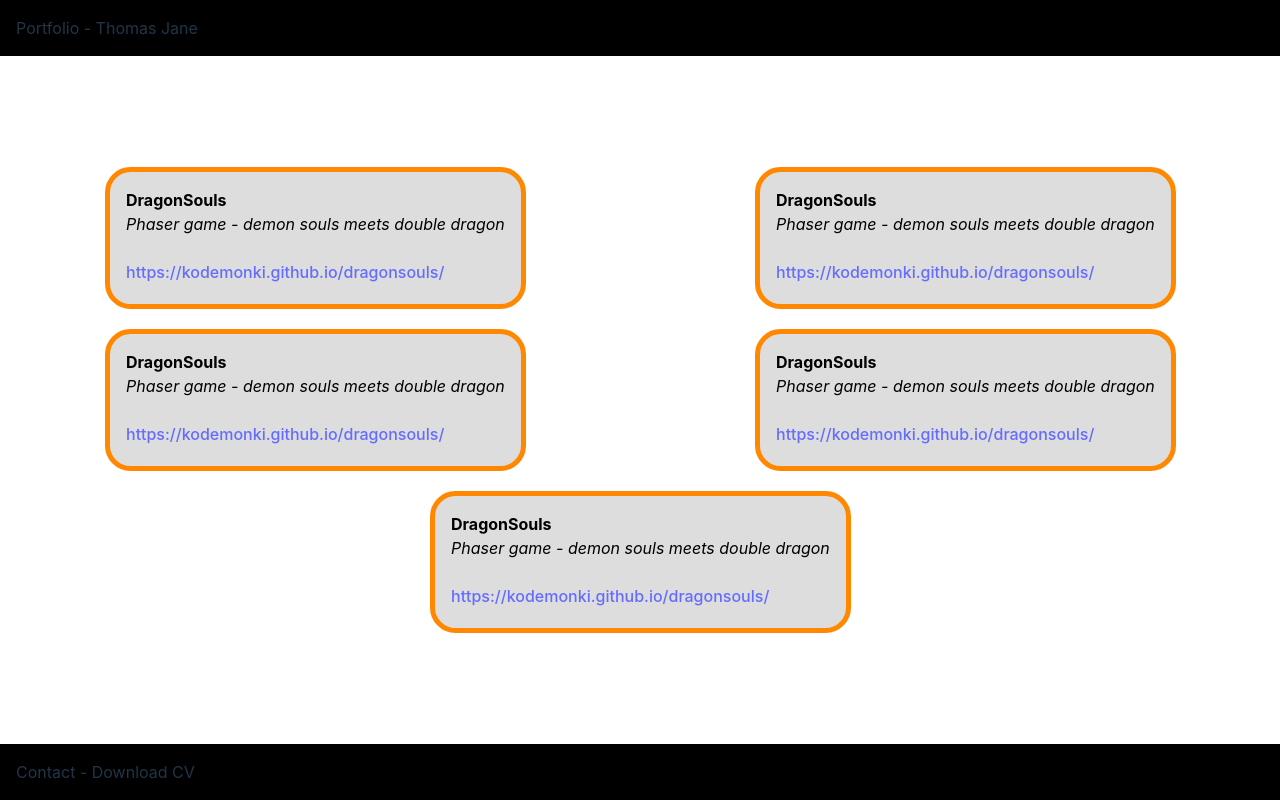
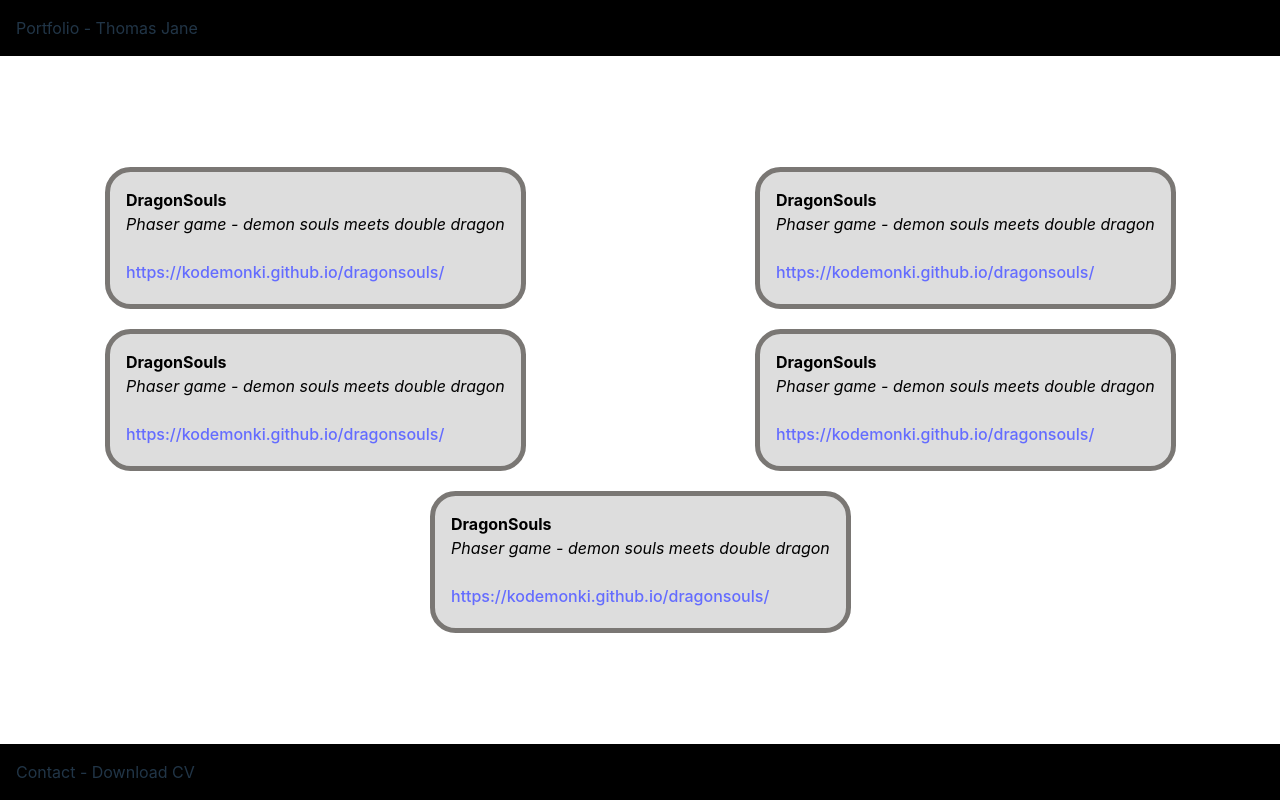
Before and after one commit to kodemonki/portfolio, a React (Vite) app: page / in a window 1280 px wide. Built offline with nearby package versions, Linux system fonts and the light colour scheme.

Commit message:
Update App.css

```diff
--- a/src/App.css
+++ b/src/App.css
@@ -45,6 +45,10 @@
   transform: scale(0);
   animation: fadeIn 0.5s forwards;
   border-radius: 2vw;
+  border: 5px rgb(122, 119, 116) solid;
+}
+
+.ProjectCard:hover {
   border: 5px rgb(255, 136, 0) solid;
 }
 
```
